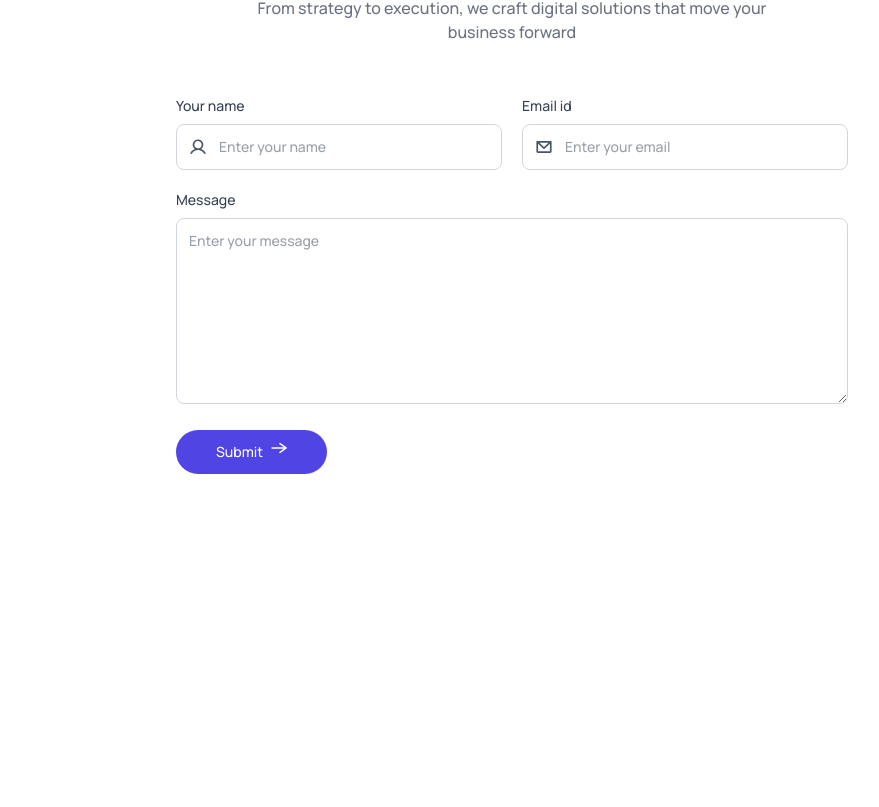
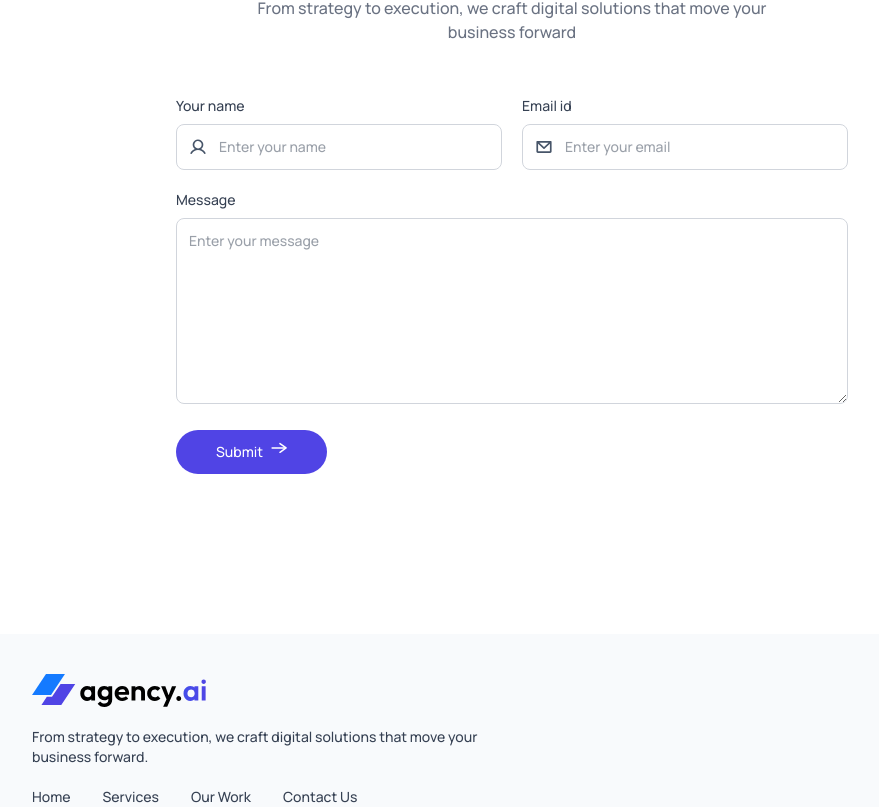
Before and after one commit to Kenzorb/Modern_Responsive_Website, a React (Vite) app: page / in a window 1280 px wide. Shown: the part 3192-3999 px from the top of the page, without its empty margins (128-1007 px from the left). Before the commit the page ends 3666 px from the top, so only its background shows below. Built offline with nearby package versions, Linux system fonts and the light colour scheme; a web font is replaced by a local one.

Commit message:
Added left side of the footer

```diff
--- a/src/App.jsx
+++ b/src/App.jsx
@@ -7,6 +7,7 @@
 import Teams from './components/Teams'
 import ContactUs from './components/ContactUs'
 import { Toaster } from 'react-hot-toast'
+import Footer from './components/Footer'
 
 const App = () => {
 
@@ -21,6 +22,7 @@
             <OurWork />
             <Teams />
             <ContactUs />
+            <Footer theme={theme} />
         </div>
     )
 }
--- /dev/null
+++ b/src/components/Footer.jsx
@@ -0,0 +1,25 @@
+import React from 'react'
+import assets from '../assets/assets'
+
+const Footer = ({theme}) => {
+    return (
+        <div className='bg-slate-50 dark:bg-gray-900 pt-10 sm:pt-10 mt-20 sm:mt-40 px-4 sm:px-10 lg:px-24 xl:px-40'>
+            {/* footer top */}
+            <div className='flex justify-between lg:items-center max-lg:flex-col gap-10'>
+                <div className='space-y-5 text-sm text-gray-700 dark:text-gray-400'>
+                    <img src={theme === 'dark' ? assets.logo_dark : assets.logo} className='w-32 sm:w-44' alt="" />
+                    <p className='max-w-md'>From strategy to execution, we craft digital solutions that move your business forward.</p>
+                    <ul className='flex gap-8'>
+                        <li><a className='hover:text-primary' href="#hero">Home</a></li>
+                        <li><a className='hover:text-primary' href="#services">Services</a></li>
+                        <li><a className='hover:text-primary' href="#our-work">Our Work</a></li>
+                        <li><a className='hover:text-primary' href="#contact-us">Contact Us</a></li>
+                    </ul>
+                </div>
+                <div></div>
+            </div>
+        </div>
+    )
+}
+
+export default Footer
```
